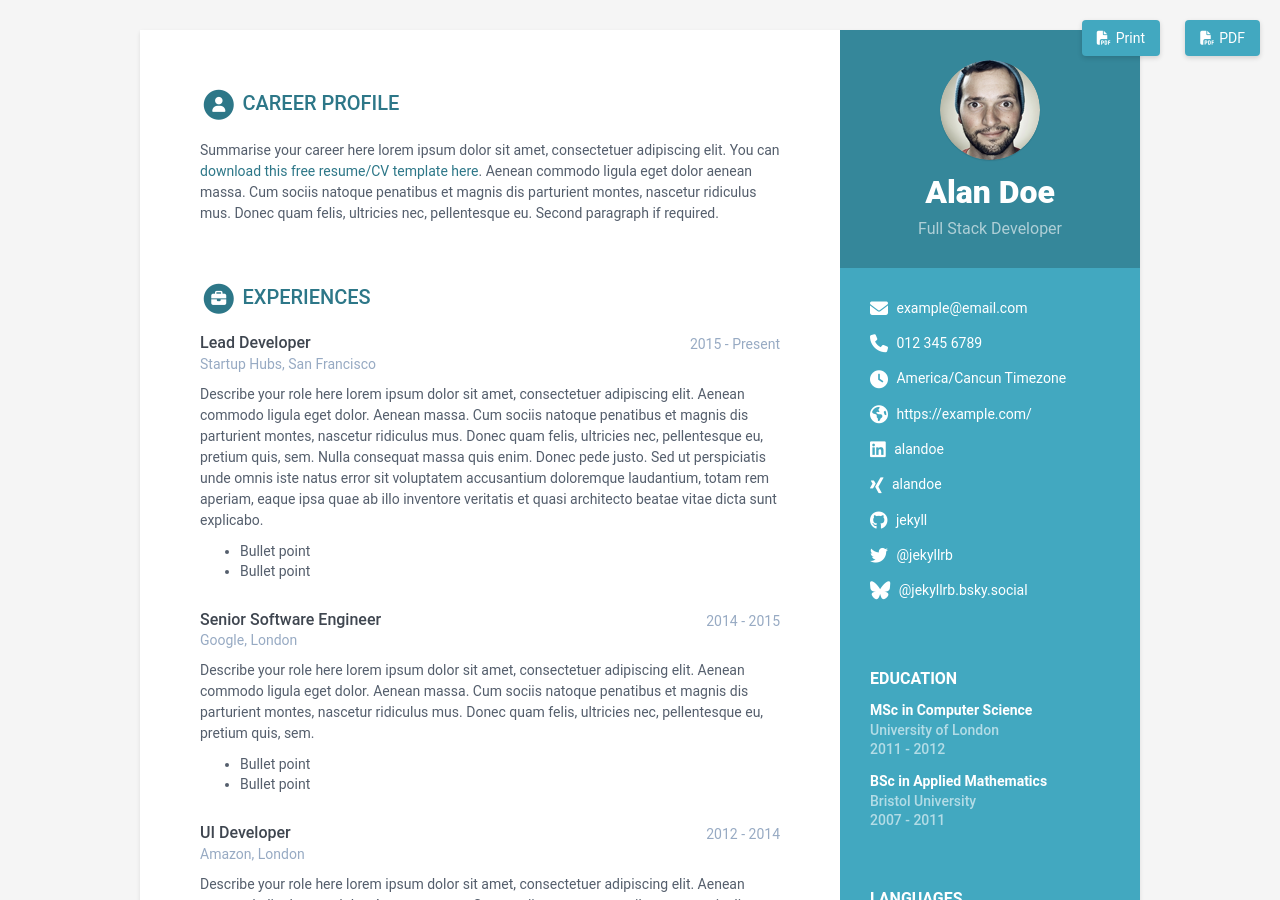
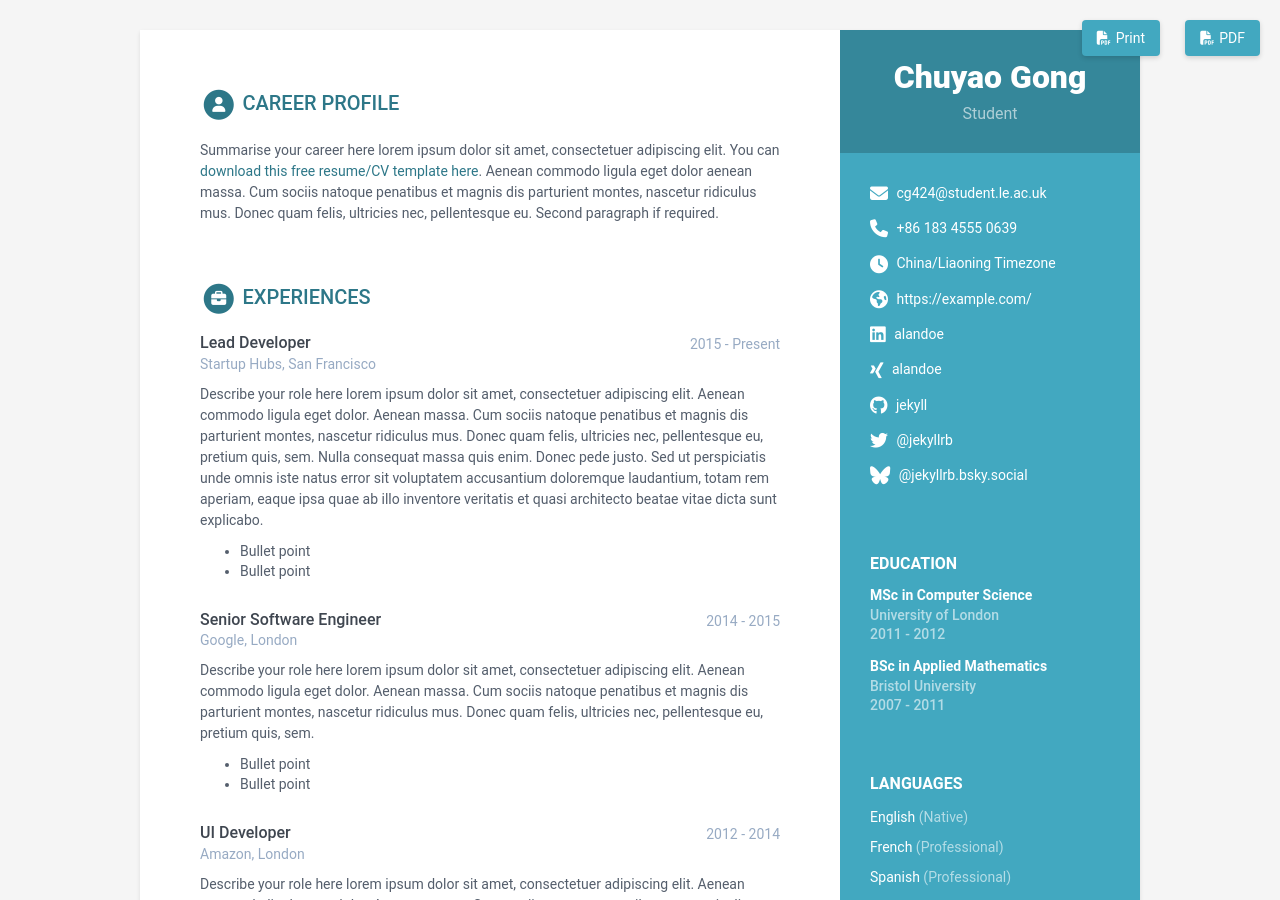
Before and after one commit to Caelum0607/gcy.github.io, a Jekyll site: the page built from index.html, in a window 1280 px wide and 900 px high. Built offline with Jekyll 4.4.1, drawn with Linux system fonts in a browser that asks for light colours.

Commit message:
Update profile information for Chuyao Gong

```diff
--- a/_data/data.yml
+++ b/_data/data.yml
@@ -8,14 +8,13 @@ sidebar:
   education: True # set to False if you want education in main section instead of in sidebar
 
   # Profile information
-  name: Alan Doe
-  tagline: Full Stack Developer
-  avatar: profile.png #place a 100x100 picture inside /assets/images/ folder and provide the name of the file below
-
+  name: Chuyao Gong
+  tagline: Student
+  avatar:
   # Sidebar links
-  email: example@email.com
-  phone: 012 345 6789
-  timezone: America/Cancun # Enter your timezone, e.g., America/Havana, Africa/Casablanca, America/North_Dakota/Center
+  email: cg424@student.le.ac.uk
+  phone: +86 183 4555 0639
+  timezone: China/Liaoning # Enter your timezone, e.g., America/Havana, Africa/Casablanca, America/North_Dakota/Center
   citizenship:
   website: https://example.com/ # Include the full website URL, including "http://" or "https://".
   linkedin: alandoe
```
